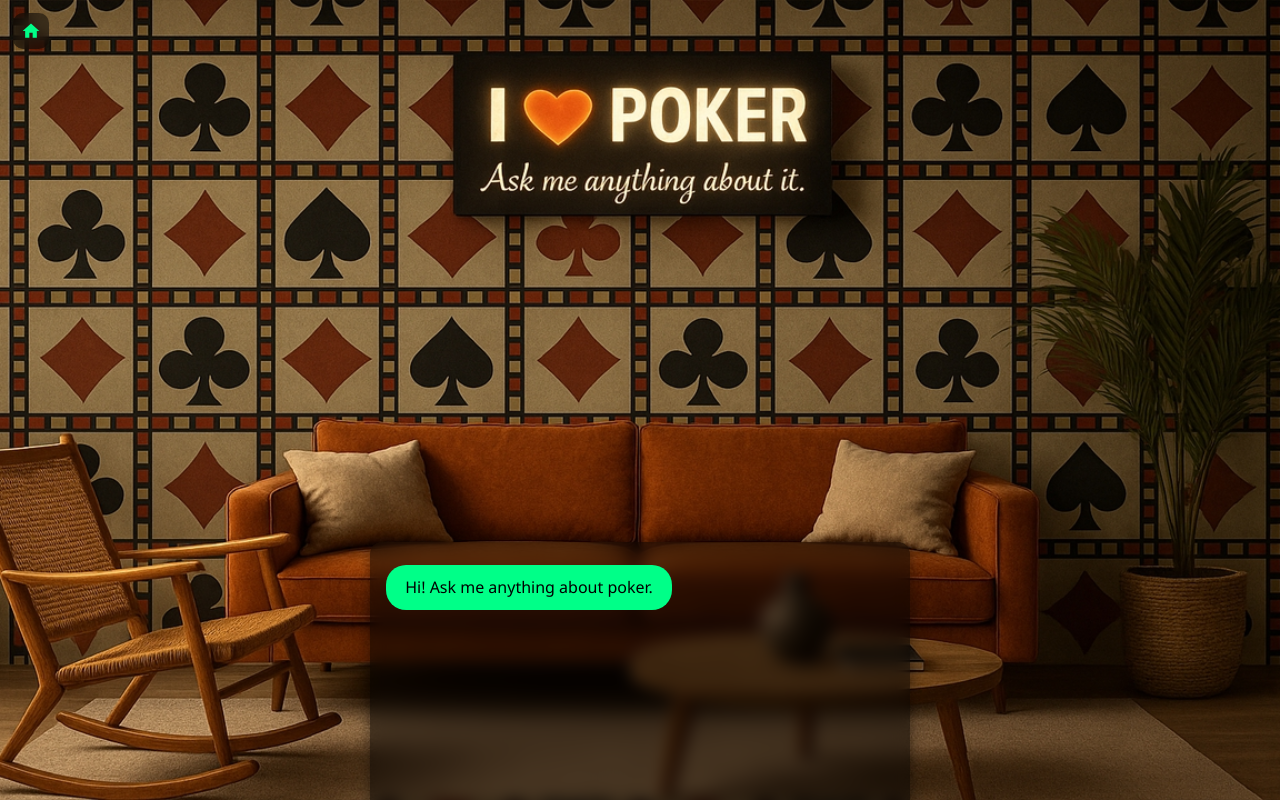
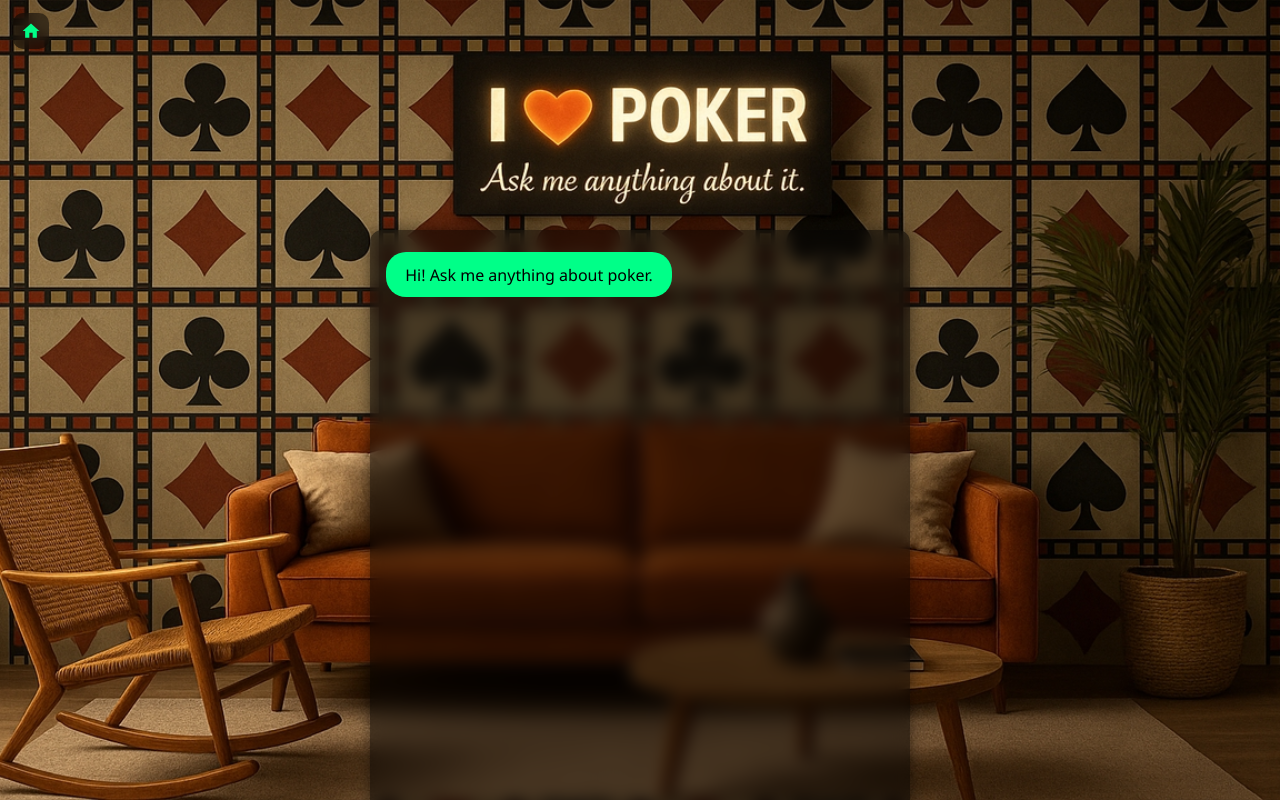
Before and after one commit to RickRick84/ThePokerBot, a React (Vite) app: page /chat in a window 1280 px wide. Shown: the top 800 px of the page. Built offline with nearby package versions, Linux system fonts and the light colour scheme.

Commit message:
khsdbjkweh

```diff
--- a/src/App.css
+++ b/src/App.css
@@ -87,7 +87,6 @@ body {
   padding: 1rem;
   width: 540px;
   max-width: 540px;
-  max-height: 280px;
   border-radius: 12px;
   box-shadow: 0 0 15px rgba(0, 0, 0, 0.5);
   display: flex;
```
